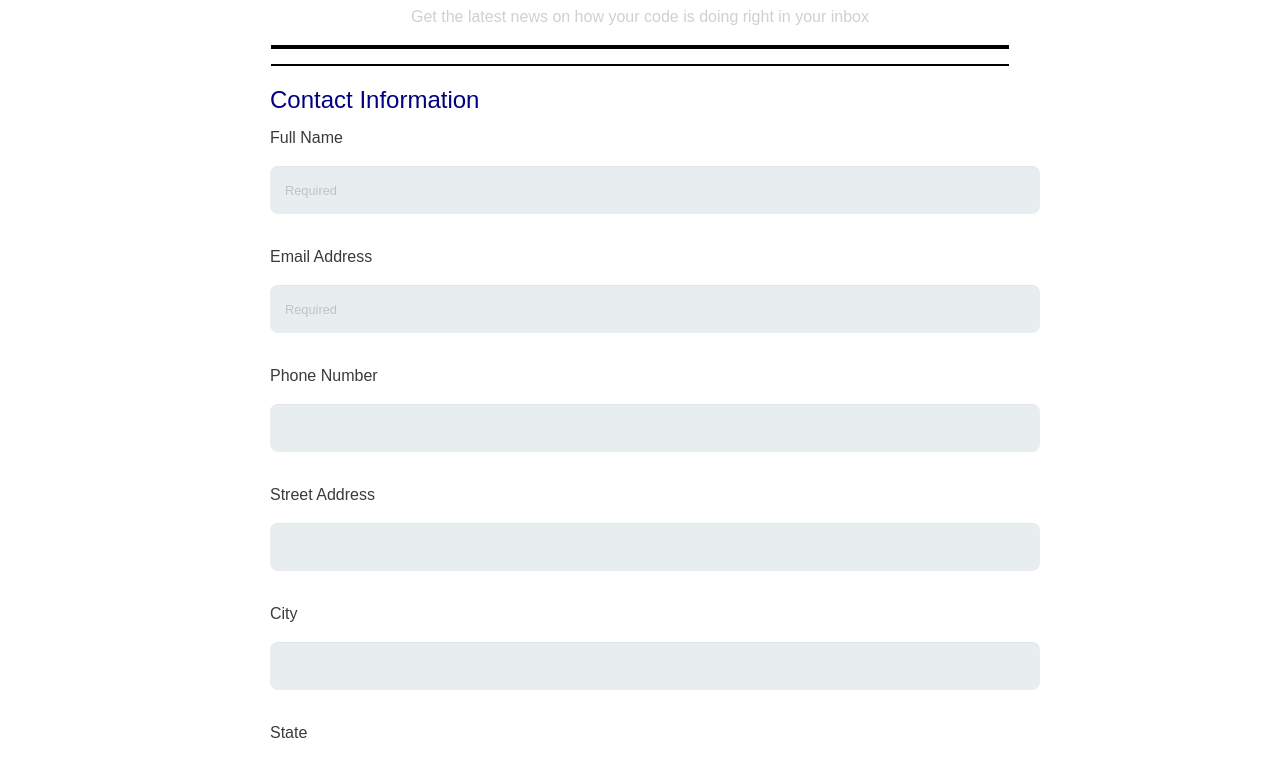
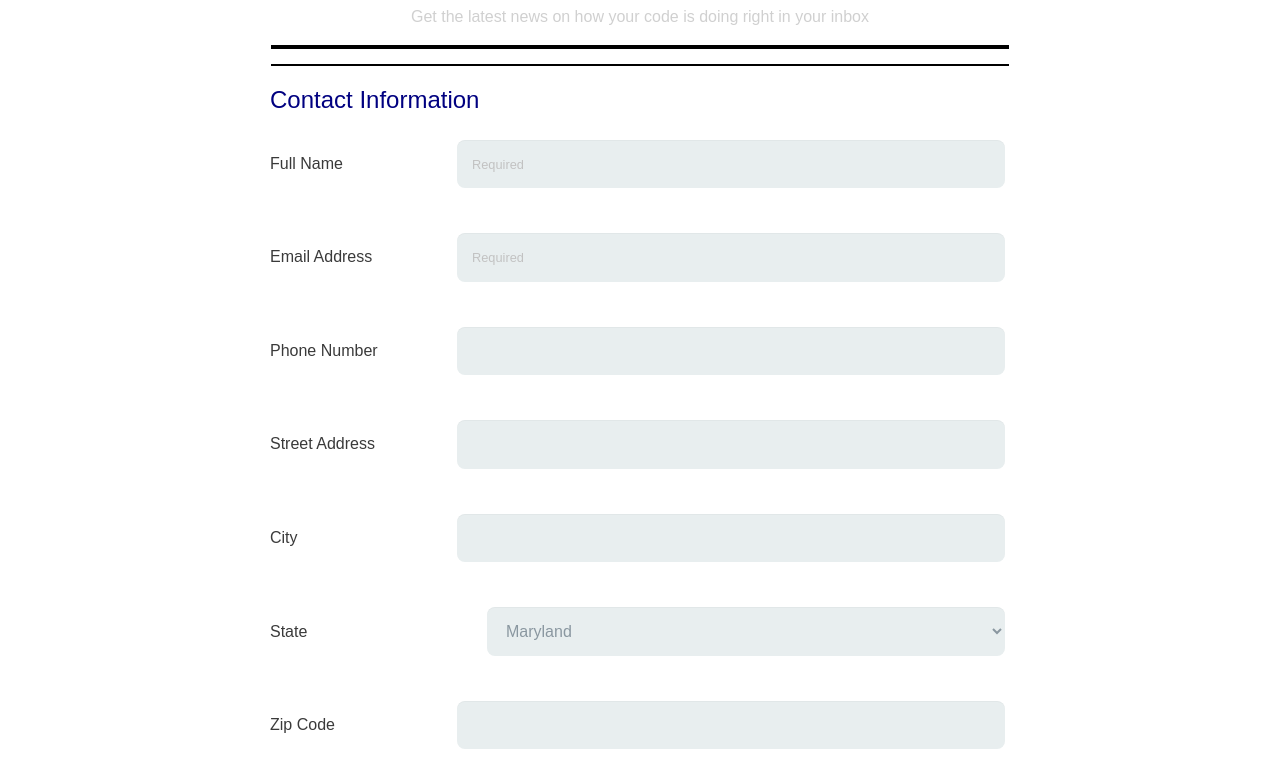
Before and after one commit to sam321pbs/Project-3, a plain HTML site: page index.html in a window 1280 px wide. Shown: the part 189-946 px from the top of the page. Drawn offline with nearby package versions, Linux system fonts and the light colour scheme.

Commit message:
fixes to project

```diff
--- a/css/main.css
+++ b/css/main.css
@@ -22,7 +22,6 @@ h1 {
   text-transform: uppercase;
   color: #fff;
   padding: 1em;
-  size: .7em;
   background-color: #000;
 }
 
@@ -139,8 +138,39 @@ button[type="submit"] {
 ==================================== */
 
 @media (min-width: 768px) {
+
+  br {
+
+  }
+
+  .row {
+    width: 100%;
+    display: flex;
+    justify-content: space-between;
+    align-items: baseline;
+  }
+
   form {
     width: 60%;
+  }
+
+  input[type="text"],
+  input[type="date"],
+  input[type="datetime"],
+  input[type="email"],
+  input[type="number"],
+  input[type="search"],
+  input[type="tel"],
+  input[type="time"],
+  input[type="url"],
+  textarea,
+  select {
+    width: 70%;
+    max-width: 550px;
+  }
+
+  #addition_topics {
+    width: 100%;
   }
 }
 
--- a/index.html
+++ b/index.html
@@ -17,29 +17,38 @@
           <h2 class="section-header">Sign up for our newsletter</h2>
 
           <p class="subhead-info">Get the latest news on how your code is doing right in your inbox</p>
-
           <p class="space"></p>
           <p class="thinner-space"></p>
 
-
-          <fieldset>
+        <fieldset>
             <legend>Contact Information</legend>
 
-            <label for="name">Full Name</label>
-            <input type="text" id="name" name="name" placeholder="Required">
+          <div class="row">
+              <label for="name">Full Name</label>
+              <input type="text" id="name" name="name" placeholder="Required">
+          </div>
 
+          <div class="row">
             <label for="mail">Email Address</label>
             <input type="email" id="mail" name="user_email" placeholder="Required">
+          </div>
 
+          <div class="row">
             <label for="number">Phone Number</label>
             <input type="tel" id="number" name="user_phone_number">
+          </div>
 
+          <div class="row">
             <label for="street_address">Street Address</label>
             <input type="text" id="street_address" name="user_street_address">
+          </div>
 
+          <div class="row">
             <label for="city">City</label>
             <input type="text" id="city" name="user_city">
+          </div>
 
+          <div class="row">
             <label for="state">State</label>
             <select id="state" name="user_state">
                 <option value="maryland">Maryland</option>
@@ -47,11 +56,13 @@
                 <option value="virginia">Virginia</option>
                 <option value="new_york">New York</option>
             </select>
+          </div>
 
-            <label for="zip_code">Zip Code</label>
-            <br/>
-            <input type="text" id="zip_code" name="user_zip_code">
-
+            <div class="row">
+              <label for="zip_code">Zip Code</label>
+              <br>
+              <input type="text" id="zip_code" name="user_zip_code">
+            </div>
             <p class="space"></p>
         </fieldset>
 
@@ -60,14 +71,14 @@
 
             <p class="question">Select the newsletter you would like to receive</p>
 
-            <input type="checkbox" name="html_news" value="html_news"> HTML News<br>
-            <input type="checkbox" name="css" value="css"> CSS news<br>
-            <input type="checkbox" name="javascript" value="javascript" checked> Javascript News<br>
+            <input type="checkbox" id="html_news" name="html_news" value="html_news"> HTML News<br>
+            <input type="checkbox" id="css" name="css" value="css"> CSS news<br>
+            <input type="checkbox" id="javascript" name="javascript" value="javascript" checked> Javascript News<br>
 
             <p class="question">Newsletter format</p>
 
-            <input type="radio" name="format" value="format_html">HTML<br>
-            <input type="radio" name="format" value="format_plain_text">Plain text<br>
+            <input type="radio" id="format_html"  name="format" value="format_html">HTML<br>
+            <input type="radio" id="format_plain_text" name="format" value="format_plain_text">Plain text<br>
 
             <div class="question">
                 <label class="label" for="addition_topics">Other topics you'd like to hear about</label>
```
